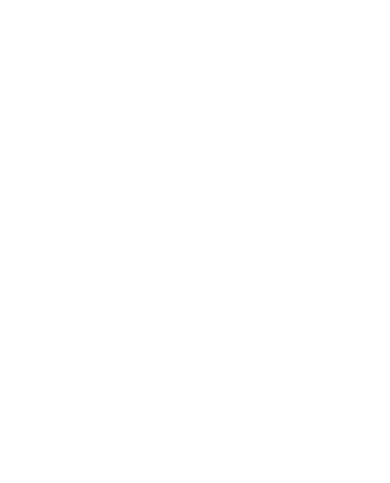
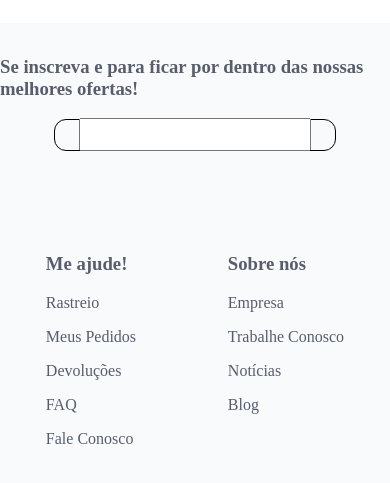
Before and after one commit to DFCruzz/projeto15-ecommerce-front, a React (Create React App) app: page / in a window 390 px wide. Shown: the part 315-798 px from the top of the page. Built offline with nearby package versions, Linux system fonts and the light colour scheme.

Commit message:
patch: versao mobile adicionada

```diff
--- a/src/components/App.js
+++ b/src/components/App.js
@@ -3,6 +3,7 @@
 function App() {
   return (
     <>
+    <Footer />
     </>
   );
 }
--- a/src/components/Footer.js
+++ b/src/components/Footer.js
@@ -142,4 +142,33 @@
             }
         }
     }
+
+    @media (max-width: 390px) {
+        height: 60vh;
+
+        footer {
+
+            .upper-footer {
+                flex-direction: column;
+
+                .left-side {
+                    width: 100%;
+                    margin-bottom: 30px;
+
+                    .contact {
+                        margin-top: 24px;
+                    }
+                }
+
+                .right-side {
+                    width: 100%;
+                    justify-content: space-around;
+                }
+            }
+
+            .bottom-footer {
+                display: none;
+            }
+        }
+    }
 `
```
